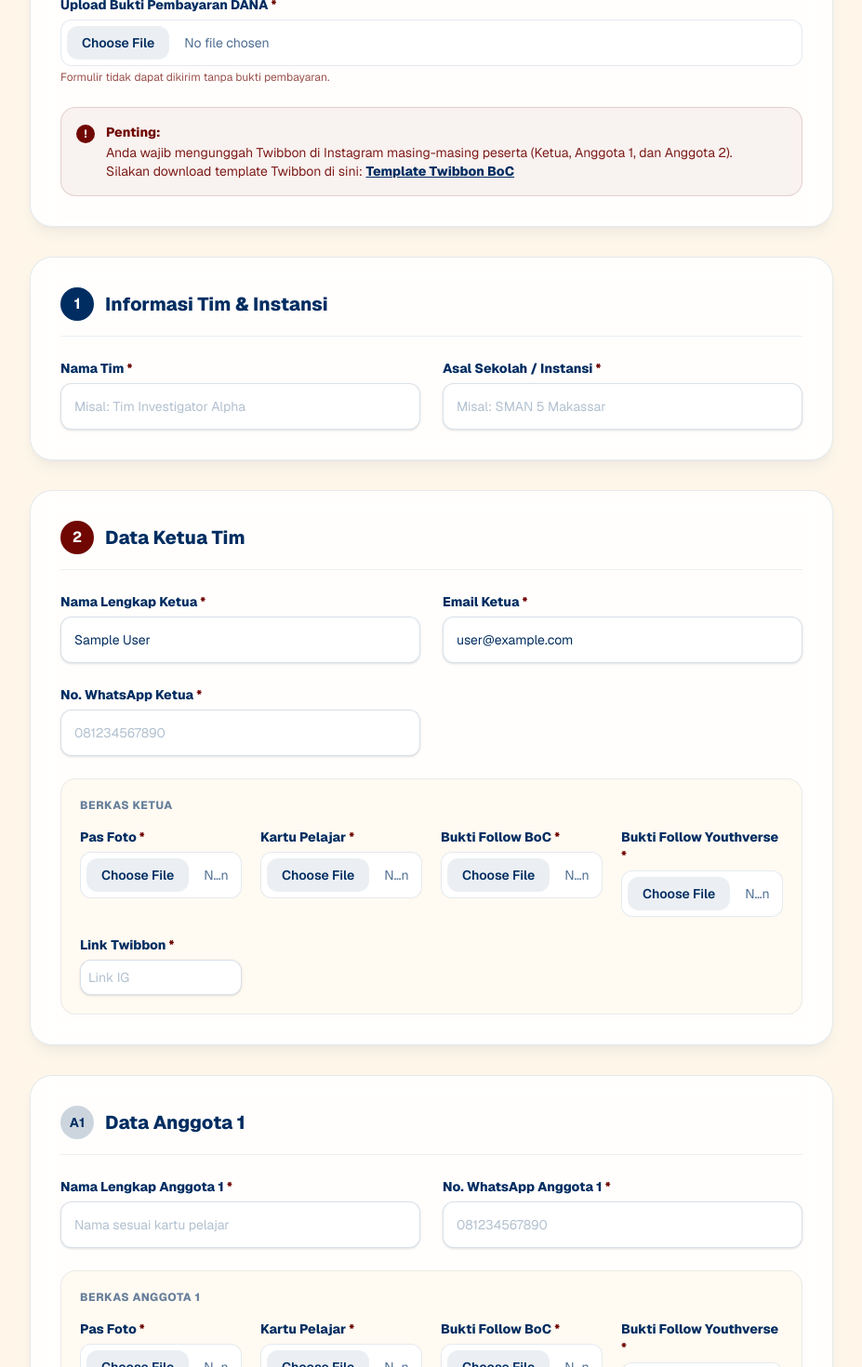
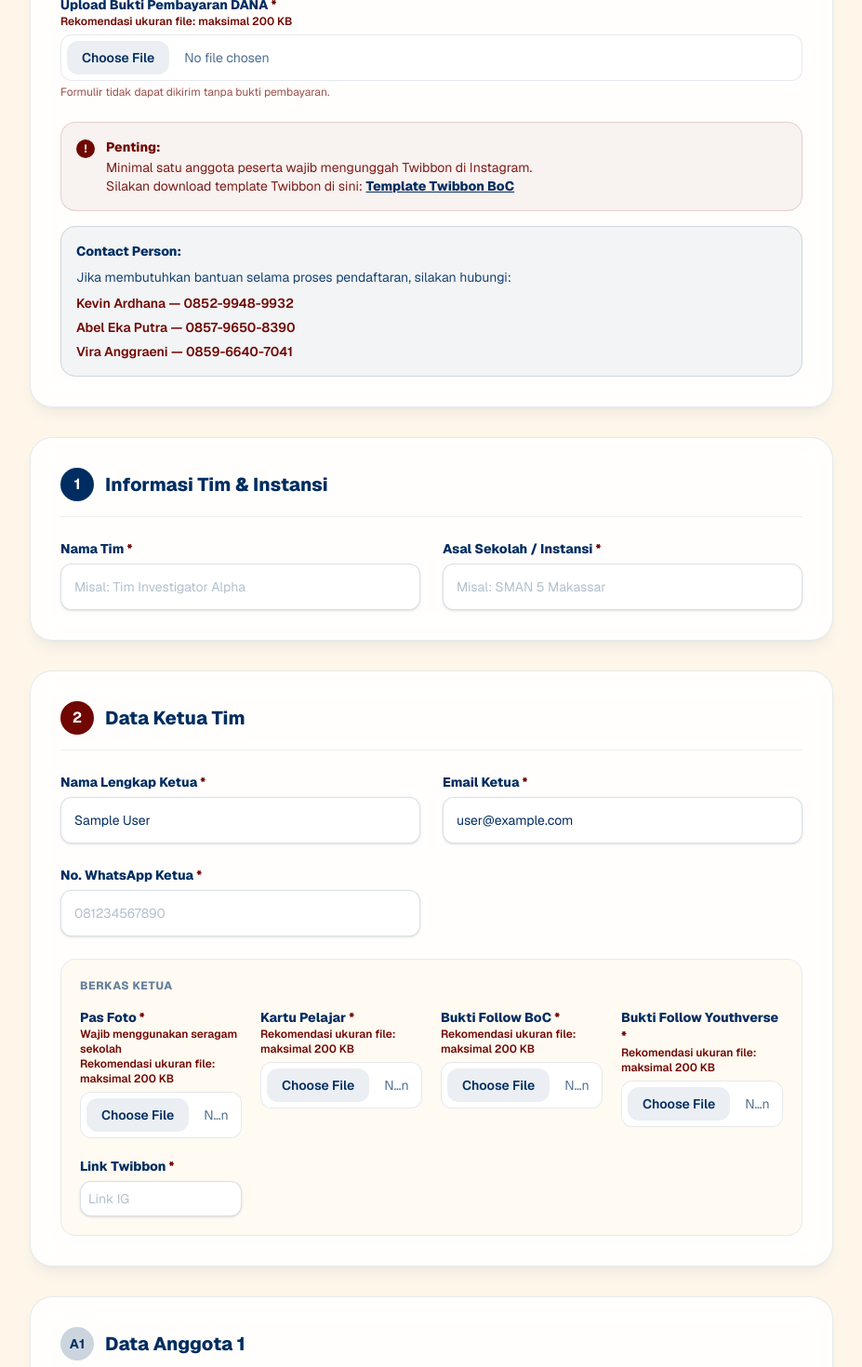
Before and after one commit to Aepra/web-pendaftaran-boc, a Next.js app: page /register in a window 1280 px wide. Shown: the part 960-2430 px from the top of the page at 93% size, without its empty margins (176-1103 px from the left). Built offline with nearby package versions, Linux system fonts and the light colour scheme; no server answers; sample sign-in values are in the browser's storage.

Commit message:
feat: update registration guidance and WhatsApp flow

```diff
--- a/app/profile/page.tsx
+++ b/app/profile/page.tsx
@@ -3,6 +3,7 @@
 import { useRouter } from "next/navigation";
 import { useEffect, useState, useCallback } from "react";
 import { useAuth } from "@/contexts/auth-context";
+import { useRegistration } from "@/contexts/registration-context";
 import {
   getUserByEmail,
   getRegistrationsByEmail,
@@ -273,22 +274,22 @@ function EditPanel({
           <p className="text-xs font-bold text-[#002D61] uppercase tracking-wider mb-3">Ubah Berkas Ketua</p>
           <div className="grid grid-cols-1 sm:grid-cols-2 md:grid-cols-4 gap-4">
             <div>
-              <label className={lc}>Pas Foto</label>
+              <label className={lc}>Pas Foto<span className="block text-xs font-semibold text-[#700702]">Wajib menggunakan seragam sekolah<br />Rekomendasi ukuran file: maksimal 200 KB</span></label>
               <input type="file" accept="image/*" onChange={(e) => handleFile(e, "foto_ketua")} disabled={isLoading} className={fc} />
               {d.foto_ketua && <span className="text-[10px] text-emerald-600 mt-1 block font-bold">✓ Tersimpan</span>}
             </div>
             <div>
-              <label className={lc}>Kartu Pelajar</label>
+              <label className={lc}>Kartu Pelajar<span className="block text-xs font-semibold text-[#700702]">Rekomendasi ukuran file: maksimal 200 KB</span></label>
               <input type="file" accept="image/*" onChange={(e) => handleFile(e, "kartu_pelajar_ketua")} disabled={isLoading} className={fc} />
               {d.kartu_pelajar_ketua && <span className="text-[10px] text-emerald-600 mt-1 block font-bold">✓ Tersimpan</span>}
             </div>
             <div>
-              <label className={lc}>Follow BoC</label>
+              <label className={lc}>Follow BoC<span className="block text-xs font-semibold text-[#700702]">Rekomendasi ukuran file: maksimal 200 KB</span></label>
               <input type="file" accept="image/*" onChange={(e) => handleFile(e, "bukti_follow_boc_ketua")} disabled={isLoading} className={fc} />
               {d.bukti_follow_boc_ketua && <span className="text-[10px] text-emerald-600 mt-1 block font-bold">✓ Tersimpan</span>}
             </div>
             <div>
-              <label className={lc}>Follow Youthverse</label>
+              <label className={lc}>Follow Youthverse<span className="block text-xs font-semibold text-[#700702]">Rekomendasi ukuran file: maksimal 200 KB</span></label>
               <input type="file" accept="image/*" onChange={(e) => handleFile(e, "bukti_follow_yv_ketua")} disabled={isLoading} className={fc} />
               {d.bukti_follow_yv_ketua && <span className="text-[10px] text-emerald-600 mt-1 block font-bold">✓ Tersimpan</span>}
             </div>
@@ -304,22 +305,22 @@ function EditPanel({
           <p className="text-xs font-bold text-[#002D61] uppercase tracking-wider mb-3">Ubah Berkas Anggota 1</p>
           <div className="grid grid-cols-1 sm:grid-cols-2 md:grid-cols-4 gap-4">
             <div>
-              <label className={lc}>Pas Foto</label>
+              <label className={lc}>Pas Foto<span className="block text-xs font-semibold text-[#700702]">Wajib menggunakan seragam sekolah<br />Rekomendasi ukuran file: maksimal 200 KB</span></label>
               <input type="file" accept="image/*" onChange={(e) => handleFile(e, "foto_anggota_1")} disabled={isLoading} className={fc} />
               {d.foto_anggota_1 && <span className="text-[10px] text-emerald-600 mt-1 block font-bold">✓ Tersimpan</span>}
             </div>
             <div>
-              <label className={lc}>Kartu Pelajar</label>
+              <label className={lc}>Kartu Pelajar<span className="block text-xs font-semibold text-[#700702]">Rekomendasi ukuran file: maksimal 200 KB</span></label>
               <input type="file" accept="image/*" onChange={(e) => handleFile(e, "kartu_pelajar_anggota_1")} disabled={isLoading} className={fc} />
               {d.kartu_pelajar_anggota_1 && <span className="text-[10px] text-emerald-600 mt-1 block font-bold">✓ Tersimpan</span>}
             </div>
             <div>
-              <label className={lc}>Follow BoC</label>
+              <label className={lc}>Follow BoC<span className="block text-xs font-semibold text-[#700702]">Rekomendasi ukuran file: maksimal 200 KB</span></label>
               <input type="file" accept="image/*" onChange={(e) => handleFile(e, "bukti_follow_boc_anggota_1")} disabled={isLoading} className={fc} />
               {d.bukti_follow_boc_anggota_1 && <span className="text-[10px] text-emerald-600 mt-1 block font-bold">✓ Tersimpan</span>}
             </div>
             <div>
-              <label className={lc}>Follow Youthverse</label>
+              <label className={lc}>Follow Youthverse<span className="block text-xs font-semibold text-[#700702]">Rekomendasi ukuran file: maksimal 200 KB</span></label>
               <input type="file" accept="image/*" onChange={(e) => handleFile(e, "bukti_follow_yv_anggota_1")} disabled={isLoading} className={fc} />
               {d.bukti_follow_yv_anggota_1 && <span className="text-[10px] text-emerald-600 mt-1 block font-bold">✓ Tersimpan</span>}
             </div>
@@ -335,22 +336,22 @@ function EditPanel({
           <p className="text-xs font-bold text-[#002D61] uppercase tracking-wider mb-3">Ubah Berkas Anggota 2</p>
           <div className="grid grid-cols-1 sm:grid-cols-2 md:grid-cols-4 gap-4">
             <div>
-              <label className={lc}>Pas Foto</label>
+              <label className={lc}>Pas Foto<span className="block text-xs font-semibold text-[#700702]">Wajib menggunakan seragam sekolah<br />Rekomendasi ukuran file: maksimal 200 KB</span></label>
               <input type="file" accept="image/*" onChange={(e) => handleFile(e, "foto_anggota_2")} disabled={isLoading} className={fc} />
               {d.foto_anggota_2 && <span className="text-[10px] text-emerald-600 mt-1 block font-bold">✓ Tersimpan</span>}
             </div>
             <div>
-              <label className={lc}>Kartu Pelajar</label>
+              <label className={lc}>Kartu Pelajar<span className="block text-xs font-semibold text-[#700702]">Rekomendasi ukuran file: maksimal 200 KB</span></label>
               <input type="file" accept="image/*" onChange={(e) => handleFile(e, "kartu_pelajar_anggota_2")} disabled={isLoading} className={fc} />
               {d.kartu_pelajar_anggota_2 && <span className="text-[10px] text-emerald-600 mt-1 block font-bold">✓ Tersimpan</span>}
             </div>
             <div>
-              <label className={lc}>Follow BoC</label>
+              <label className={lc}>Follow BoC<span className="block text-xs font-semibold text-[#700702]">Rekomendasi ukuran file: maksimal 200 KB</span></label>
               <input type="file" accept="image/*" onChange={(e) => handleFile(e, "bukti_follow_boc_anggota_2")} disabled={isLoading} className={fc} />
               {d.bukti_follow_boc_anggota_2 && <span className="text-[10px] text-emerald-600 mt-1 block font-bold">✓ Tersimpan</span>}
             </div>
             <div>
-              <label className={lc}>Follow Youthverse</label>
+              <label className={lc}>Follow Youthverse<span className="block text-xs font-semibold text-[#700702]">Rekomendasi ukuran file: maksimal 200 KB</span></label>
               <input type="file" accept="image/*" onChange={(e) => handleFile(e, "bukti_follow_yv_anggota_2")} disabled={isLoading} className={fc} />
               {d.bukti_follow_yv_anggota_2 && <span className="text-[10px] text-emerald-600 mt-1 block font-bold">✓ Tersimpan</span>}
             </div>
@@ -363,6 +364,7 @@ function EditPanel({
 
         <div className="mt-4 p-4 rounded-xl bg-white border border-[#002D61]/10">
           <p className="text-xs font-bold text-[#002D61] uppercase tracking-wider mb-3">Ubah Bukti Pembayaran DANA</p>
+          <p className="text-xs font-semibold text-[#700702] mb-1">Rekomendasi ukuran file: maksimal 200 KB</p>
           <input type="file" accept="image/*" onChange={(e) => handleFile(e, "bukti_bayar")} disabled={isLoading} className={fc} />
           {d.bukti_bayar && <span className="text-[10px] text-emerald-600 mt-1 block font-bold">✓ Tersimpan</span>}
         </div>
@@ -392,12 +394,14 @@ function RegistrationCard({
   item,
   email,
   onRefresh,
+  initialOpen = false,
 }: {
   item: RegistrationHistoryItem;
   email: string;
   onRefresh: () => void;
+  initialOpen?: boolean;
 }) {
-  const [open, setOpen] = useState(false);
+  const [open, setOpen] = useState(initialOpen);
   const [detail, setDetail] = useState<RegistrationDetail | null>(null);
   const [loadingDetail, setLoadingDetail] = useState(false);
   const [editMode, setEditMode] = useState(false);
@@ -412,6 +416,12 @@ function RegistrationCard({
     setDetail(d);
     setLoadingDetail(false);
   }, [detail, item.registration_id, email]);
+
+  useEffect(() => {
+    if (!initialOpen) return;
+    const timer = window.setTimeout(() => void loadDetail(), 0);
+    return () => window.clearTimeout(timer);
+  }, [initialOpen, loadDetail]);
 
   const handleToggle = () => {
     setOpen((v) => !v);
@@ -630,6 +640,7 @@ function RegistrationCard({
 // ======================
 export default function ProfilePage() {
   const { isAuthenticated, user, logout } = useAuth();
+  const { data: latestRegistration } = useRegistration();
   const router = useRouter();
 
   const [registrations, setRegistrations] = useState<RegistrationHistoryItem[]>([]);
@@ -723,14 +734,8 @@ export default function ProfilePage() {
 
         {/* List of Registrations */}
         <div className="space-y-6">
-          <div className="flex items-center justify-between px-2">
+          <div className="px-2">
             <h3 className="text-lg font-extrabold text-[#002D61]">Riwayat Pendaftaran</h3>
-            <button
-              onClick={() => router.push("/register")}
-              className="px-4 py-2 bg-[#700702] hover:bg-[#8a0903] text-white text-sm font-bold rounded-xl shadow-md transition-colors"
-            >
-              + Daftar Tim Baru
-            </button>
           </div>
 
           {loading ? (
@@ -760,6 +765,7 @@ export default function ProfilePage() {
                   item={reg}
                   email={user.email}
                   onRefresh={() => setRefreshKey((k) => k + 1)}
+                  initialOpen={reg.registration_id === latestRegistration?.registration_id}
                 />
               ))}
             </div>
--- a/app/register/page.tsx
+++ b/app/register/page.tsx
@@ -415,6 +415,7 @@ export default function RegisterPage() {
               <div>
                 <label className={labelCls}>
                   Upload Bukti Pembayaran DANA <Req />
+                  <span className="block text-xs font-semibold text-[#700702]">Rekomendasi ukuran file: maksimal 200 KB</span>
                 </label>
                 <input
                   type="file"
@@ -437,7 +438,7 @@ export default function RegisterPage() {
               <div className="w-5 h-5 rounded-full bg-[#700702] text-white flex items-center justify-center font-bold text-xs flex-shrink-0 mt-0.5">!</div>
               <div>
                 <strong className="block text-[#700702] font-extrabold mb-0.5">Penting:</strong>
-                Anda wajib mengunggah Twibbon di Instagram masing-masing peserta (Ketua, Anggota 1, dan Anggota 2).
+                Minimal satu anggota peserta wajib mengunggah Twibbon di Instagram.
                 <br />
                 Silakan download template Twibbon di sini:{" "}
                 <a
@@ -447,6 +448,22 @@ export default function RegisterPage() {
                   className="font-extrabold text-[#002D61] underline hover:text-[#700702] transition-colors"
                 >
                   Template Twibbon BoC
+                </a>
+              </div>
+            </div>
+
+            <div className="mt-4 p-4 rounded-2xl bg-[#002D61]/5 border border-[#002D61]/15 text-sm text-[#002D61]/90">
+              <strong className="block text-[#002D61] font-extrabold mb-2">Contact Person:</strong>
+              <p className="mb-2">Jika membutuhkan bantuan selama proses pendaftaran, silakan hubungi:</p>
+              <div className="flex flex-col gap-1.5">
+                <a href="https://wa.me/6285299489932" target="_blank" rel="noreferrer" className="font-semibold text-[#700702] hover:underline">
+                  Kevin Ardhana — 0852-9948-9932
+                </a>
+                <a href="https://wa.me/6285796508390" target="_blank" rel="noreferrer" className="font-semibold text-[#700702] hover:underline">
+                  Abel Eka Putra — 0857-9650-8390
+                </a>
+                <a href="https://wa.me/6285966407041" target="_blank" rel="noreferrer" className="font-semibold text-[#700702] hover:underline">
+                  Vira Anggraeni — 0859-6640-7041
                 </a>
               </div>
             </div>
@@ -511,22 +528,22 @@ export default function RegisterPage() {
               <p className="text-xs font-extrabold text-[#002D61]/60 uppercase tracking-wider mb-4">Berkas Ketua</p>
               <div className="grid grid-cols-1 sm:grid-cols-2 md:grid-cols-4 gap-5">
                 <div>
-                  <label className={labelCls}>Pas Foto <Req /></label>
+                  <label className={labelCls}>Pas Foto <Req /><span className="block text-xs font-semibold text-[#700702]">Wajib menggunakan seragam sekolah<br />Rekomendasi ukuran file: maksimal 200 KB</span></label>
                   <input type="file" accept="image/*" onChange={(e) => handleFileChange(e, "foto_ketua")} disabled={isLoading} className={fileCls} />
                   <UploadBadge value={d.foto_ketua} isUploading={uploadingFields["foto_ketua"]} />
                 </div>
                 <div>
-                  <label className={labelCls}>Kartu Pelajar <Req /></label>
+                  <label className={labelCls}>Kartu Pelajar <Req /><span className="block text-xs font-semibold text-[#700702]">Rekomendasi ukuran file: maksimal 200 KB</span></label>
                   <input type="file" accept="image/*" onChange={(e) => handleFileChange(e, "kartu_pelajar_ketua")} disabled={isLoading} className={fileCls} />
                   <UploadBadge value={d.kartu_pelajar_ketua} isUploading={uploadingFields["kartu_pelajar_ketua"]} />
                 </div>
                 <div>
-                  <label className={labelCls}>Bukti Follow BoC <Req /></label>
+                  <label className={labelCls}>Bukti Follow BoC <Req /><span className="block text-xs font-semibold text-[#700702]">Rekomendasi ukuran file: maksimal 200 KB</span></label>
                   <input type="file" accept="image/*" onChange={(e) => handleFileChange(e, "bukti_follow_boc_ketua")} disabled={isLoading} className={fileCls} />
                   <UploadBadge value={d.bukti_follow_boc_ketua} isUploading={uploadingFields["bukti_follow_boc_ketua"]} />
                 </div>
                 <div>
-                  <label className={labelCls}>Bukti Follow Youthverse <Req /></label>
+                  <label className={labelCls}>Bukti Follow Youthverse <Req /><span className="block text-xs font-semibold text-[#700702]">Rekomendasi ukuran file: maksimal 200 KB</span></label>
                   <input type="file" accept="image/*" onChange={(e) => handleFileChange(e, "bukti_follow_yv_ketua")} disabled={isLoading} className={fileCls} />
                   <UploadBadge value={d.bukti_follow_yv_ketua} isUploading={uploadingFields["bukti_follow_yv_ketua"]} />
                 </div>
@@ -558,22 +575,22 @@ export default function RegisterPage() {
                 <p className="text-xs font-extrabold text-[#002D61]/60 uppercase tracking-wider mb-4">Berkas Anggota 1</p>
                 <div className="grid grid-cols-1 sm:grid-cols-2 md:grid-cols-4 gap-5">
                   <div>
-                    <label className={labelCls}>Pas Foto <Req /></label>
+                    <label className={labelCls}>Pas Foto <Req /><span className="block text-xs font-semibold text-[#700702]">Wajib menggunakan seragam sekolah<br />Rekomendasi ukuran file: maksimal 200 KB</span></label>
                     <input type="file" accept="image/*" onChange={(e) => handleFileChange(e, "foto_anggota_1")} disabled={isLoading} className={fileCls} />
                     <UploadBadge value={d.foto_anggota_1} isUploading={uploadingFields["foto_anggota_1"]} />
                   </div>
                   <div>
-                    <label className={labelCls}>Kartu Pelajar <Req /></label>
+                    <label className={labelCls}>Kartu Pelajar <Req /><span className="block text-xs font-semibold text-[#700702]">Rekomendasi ukuran file: maksimal 200 KB</span></label>
                     <input type="file" accept="image/*" onChange={(e) => handleFileChange(e, "kartu_pelajar_anggota_1")} disabled={isLoading} className={fileCls} />
                     <UploadBadge value={d.kartu_pelajar_anggota_1} isUploading={uploadingFields["kartu_pelajar_anggota_1"]} />
                   </div>
                   <div>
-                    <label className={labelCls}>Bukti Follow BoC <Req /></label>
+                    <label className={labelCls}>Bukti Follow BoC <Req /><span className="block text-xs font-semibold text-[#700702]">Rekomendasi ukuran file: maksimal 200 KB</span></label>
                     <input type="file" accept="image/*" onChange={(e) => handleFileChange(e, "bukti_follow_boc_anggota_1")} disabled={isLoading} className={fileCls} />
                     <UploadBadge value={d.bukti_follow_boc_anggota_1} isUploading={uploadingFields["bukti_follow_boc_anggota_1"]} />
                   </div>
                   <div>
-                    <label className={labelCls}>Bukti Follow Youthverse <Req /></label>
+                    <label className={labelCls}>Bukti Follow Youthverse <Req /><span className="block text-xs font-semibold text-[#700702]">Rekomendasi ukuran file: maksimal 200 KB</span></label>
                     <input type="file" accept="image/*" onChange={(e) => handleFileChange(e, "bukti_follow_yv_anggota_1")} disabled={isLoading} className={fileCls} />
                     <UploadBadge value={d.bukti_follow_yv_anggota_1} isUploading={uploadingFields["bukti_follow_yv_anggota_1"]} />
                   </div>
@@ -605,22 +622,22 @@ export default function RegisterPage() {
                 <p className="text-xs font-extrabold text-[#002D61]/60 uppercase tracking-wider mb-4">Berkas Anggota 2</p>
                 <div className="grid grid-cols-1 sm:grid-cols-2 md:grid-cols-4 gap-5">
                   <div>
-                    <label className={labelCls}>Pas Foto <Req /></label>
+                    <label className={labelCls}>Pas Foto <Req /><span className="block text-xs font-semibold text-[#700702]">Wajib menggunakan seragam sekolah<br />Rekomendasi ukuran file: maksimal 200 KB</span></label>
                     <input type="file" accept="image/*" onChange={(e) => handleFileChange(e, "foto_anggota_2")} disabled={isLoading} className={fileCls} />
                     <UploadBadge value={d.foto_anggota_2} isUploading={uploadingFields["foto_anggota_2"]} />
                   </div>
                   <div>
-                    <label className={labelCls}>Kartu Pelajar <Req /></label>
+                    <label className={labelCls}>Kartu Pelajar <Req /><span className="block text-xs font-semibold text-[#700702]">Rekomendasi ukuran file: maksimal 200 KB</span></label>
                     <input type="file" accept="image/*" onChange={(e) => handleFileChange(e, "kartu_pelajar_anggota_2")} disabled={isLoading} className={fileCls} />
                     <UploadBadge value={d.kartu_pelajar_anggota_2} isUploading={uploadingFields["kartu_pelajar_anggota_2"]} />
                   </div>
                   <div>
-                    <label className={labelCls}>Bukti Follow BoC <Req /></label>
+                    <label className={labelCls}>Bukti Follow BoC <Req /><span className="block text-xs font-semibold text-[#700702]">Rekomendasi ukuran file: maksimal 200 KB</span></label>
                     <input type="file" accept="image/*" onChange={(e) => handleFileChange(e, "bukti_follow_boc_anggota_2")} disabled={isLoading} className={fileCls} />
                     <UploadBadge value={d.bukti_follow_boc_anggota_2} isUploading={uploadingFields["bukti_follow_boc_anggota_2"]} />
                   </div>
                   <div>
-                    <label className={labelCls}>Bukti Follow Youthverse <Req /></label>
+                    <label className={labelCls}>Bukti Follow Youthverse <Req /><span className="block text-xs font-semibold text-[#700702]">Rekomendasi ukuran file: maksimal 200 KB</span></label>
                     <input type="file" accept="image/*" onChange={(e) => handleFileChange(e, "bukti_follow_yv_anggota_2")} disabled={isLoading} className={fileCls} />
                     <UploadBadge value={d.bukti_follow_yv_anggota_2} isUploading={uploadingFields["bukti_follow_yv_anggota_2"]} />
                   </div>
```
Also changed, not shown: components/sections/Contact.tsx (+14 -3 lines).
